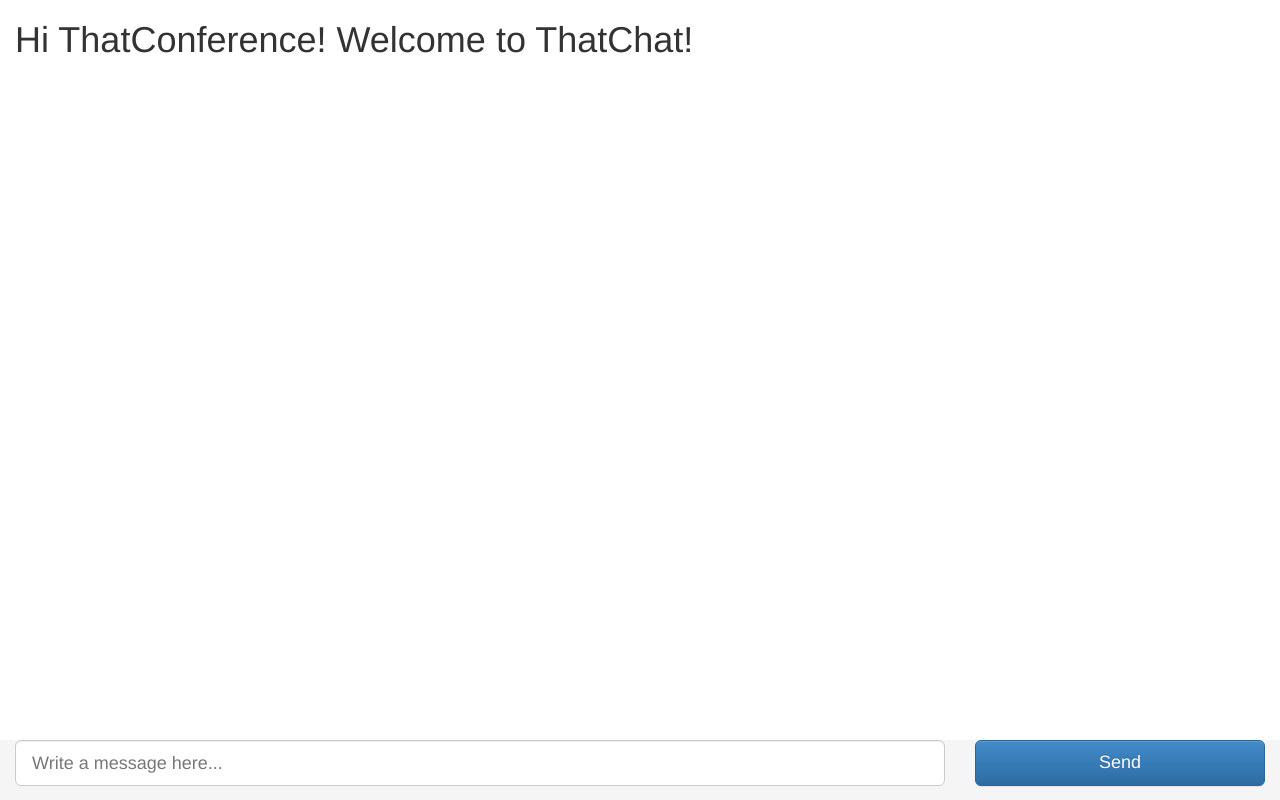
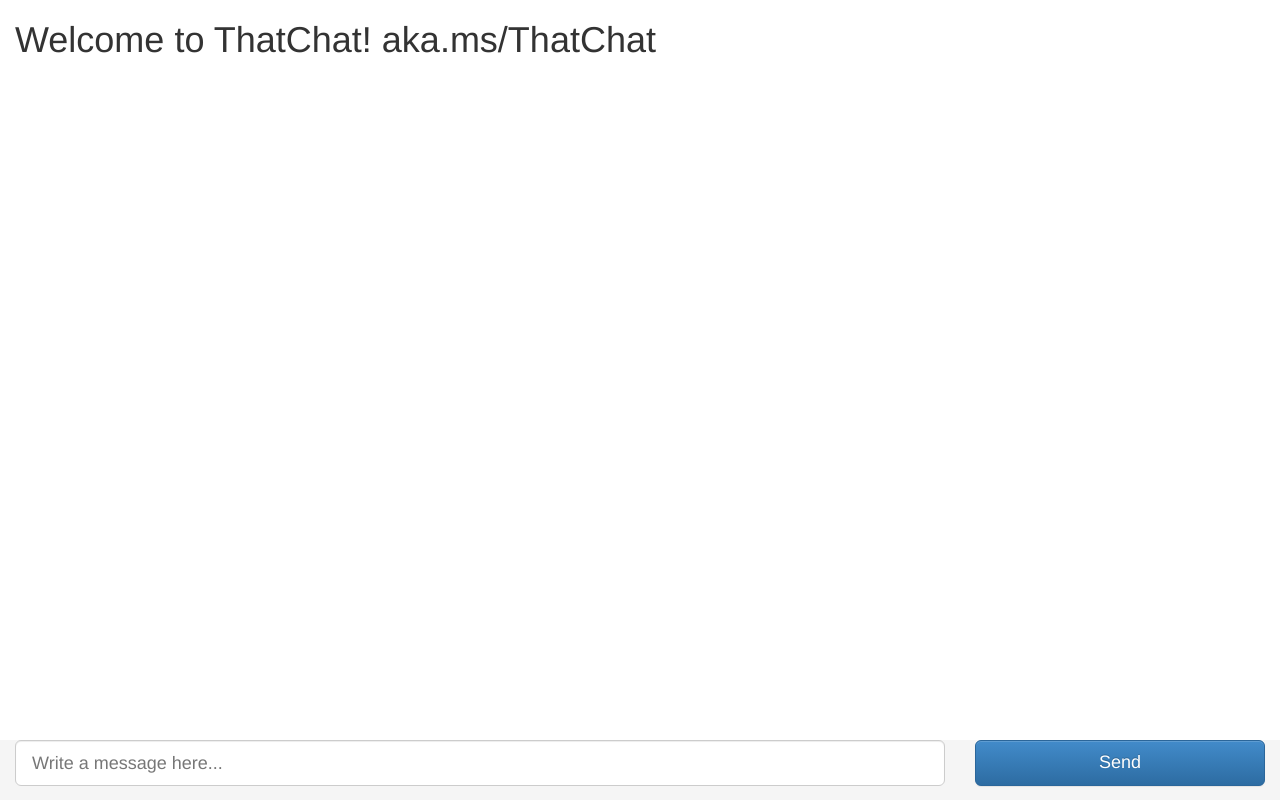
Before and after one commit to SarahSexton/Socket-Chat, a website: page public/index.html in a window 1280 px wide. Drawn offline with nearby package versions, Linux system fonts and the light colour scheme; no server answers.

Commit message:
Added link to front page

```diff
--- a/public/index.html
+++ b/public/index.html
@@ -20,7 +20,7 @@
             </div>
             <div class="wrap">
                 <div class="container-fluid">
-                    <h1>Hi ThatConference! Welcome to ThatChat!</h1>
+                    <h1>Welcome to ThatChat! aka.ms/ThatChat</h1>
                     <div id="messages"></div>
                     <div class="push"></div>
                 </div>
```
